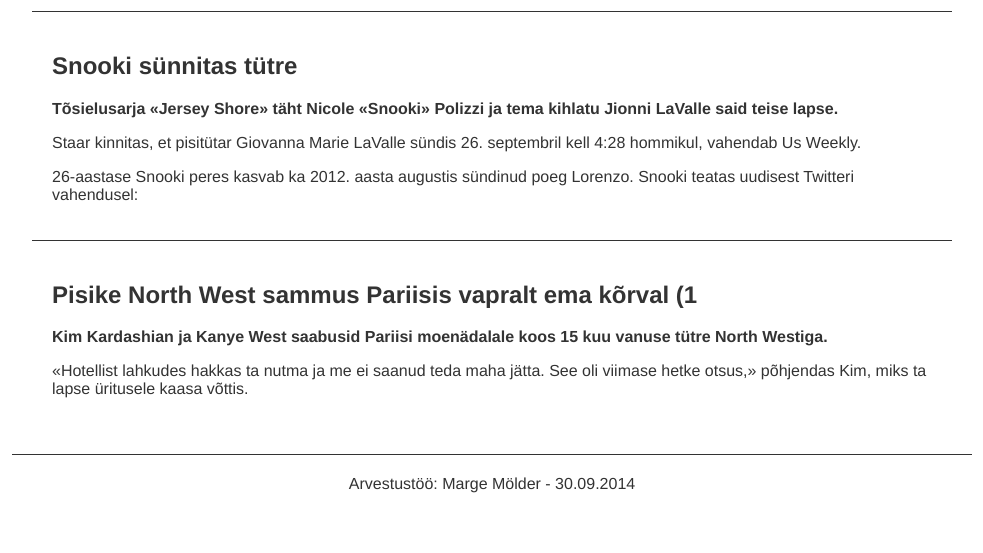
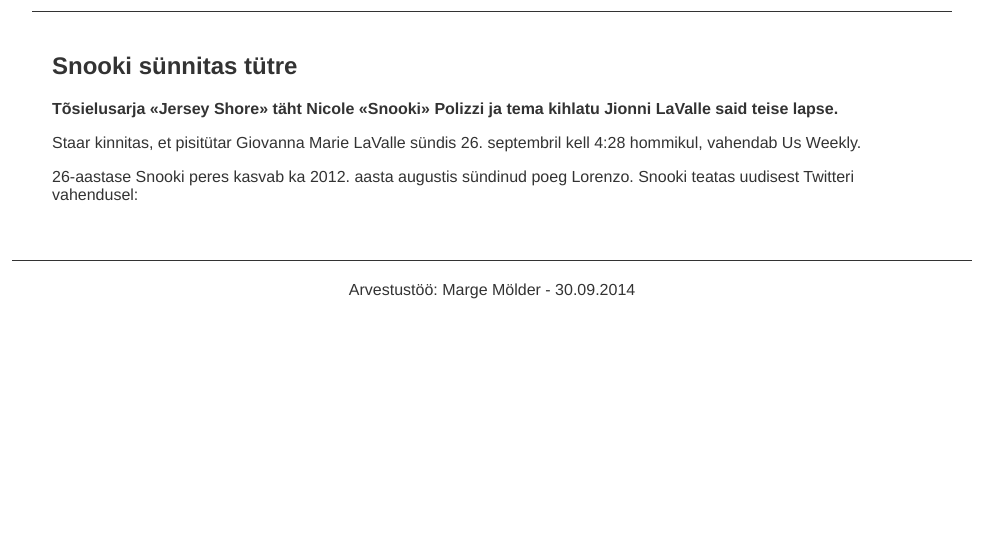
Before and after one commit to maardz/1-periood-arvestus, a PHP site: page /news.php in a window 1280 px wide. Shown: the part 577-1130 px from the top of the page, without its empty margins (148-1131 px from the left). After the commit the page ends 876 px from the top, so only its background shows below. Run offline with PHP 8.4, Linux system fonts and the light colour scheme.

Commit message:
Add ÜL 2

```diff
--- a/layouts/news.php
+++ b/layouts/news.php
@@ -10,44 +10,29 @@
 
     <main id="site-body">
       <section id="site-content">
+        <?php
+          $count=0;
+          foreach ($blog_news as $article) { ?>
             <article class="blog-post">
-          <h2 class="post-title">Eesti Disainiauhindade pidulik gala tõi ohtralt auhindu ja moeka seltskonna</h2>
+              <h2 class="post-title"><?php echo $article["post_title"]; ?></h2>
               <div class="post-excerpt">
-            <p>Reedel, 26. septembril toimus Lilleküla jalgpallihallis pidulik Eesti Disainiauhinnad 2014 pidulik gala, kus pärjati parimaid kodumaiseid disainereid. Selle aasta parimad disainerid tunnustati viies kategoorias: tootedisain, graafiline disain, veebidisain, noor disainer ja teenusedisain. Silmapaistvaimad tegijad valiti välja 434 erineva töö seast.</p>
+                <?php echo $article["post_excerpt"]; ?>
               </div>
 
               <div class="post-body">
-            <p>Graafilise disaini üheks laureaadiks said disainerid Kerli Virk ja Stella Skulatšjova, kataloogiga Kaamos, mis on mahukaim ülevaade tänapäeva Eesti moeväljast. Veel sai tunnustust Kalevi Eesti laulu-ja tantsupeo šokolaadipakend, mille kujundas pakendidisainile orienteeritud firma KOOR.</p>
-            <p>Noore disaineri auhinna SÄSI pälvis Aap Piho, kes on nüüdseks suutnud oma brändiga Warm North ilma teha ka rahvusvahelisel turul. “SÄSI preemia esikümme kujunes sel aastal väga tasavägiseks, sest pea kõik disaineritel omavad enda brändi ning reaalset ettevõtluskogemust,” rääkis žürii esimees, disainer Martin Pärn. Väikse SÄSI preemia määrati Mariti Ilisonile, kes on kollektsiooniga “Magada tahaks” andnud käsitööle ja lookaalsusele täiesti uue mõõtme ning sidunud sellega taaskasutuse ja säästliku tootmise mõõtmed.”</p>
-            <p>Tööstusdisaini auhinna pälvis disainer Mihkel Güssoni loodud surfarite abimees Shaka Weather Station, mida saavad kasutada purjetajad, lohesurfarid, mägironijad. Shaka puhul hindas žürii toote uuenduslikkust, innovaatilisust ja ülimat praktilisust. Parima autoridisaini auhind läks Tarmo Luisu Riidepuu-lambile What?, mis on tõeliselt universaalne ja üllatuslik valgusti. </p>
+                <?php echo $article["post_body"]; ?>
               </div>
             </article>
-
-        <article class="blog-post">
-          <h2 class="post-title">Snooki sünnitas tütre</h2>
-          <div class="post-excerpt">
-            <p>Tõsielusarja «Jersey Shore» täht Nicole «Snooki» Polizzi ja tema kihlatu Jionni LaValle said teise lapse.</p>
-          </div>
-          <div class="post-body">
-            <p>Staar kinnitas, et pisitütar Giovanna Marie LaValle sündis 26. septembril kell 4:28 hommikul, vahendab Us Weekly.</p>
-            <p>26-aastase Snooki peres kasvab ka 2012. aasta augustis sündinud poeg Lorenzo.
-Snooki teatas uudisest Twitteri vahendusel:</p>
-          </div>
-        </article>
-
-        <article class="blog-post">
-          <h2 class="post-title">Pisike North West sammus Pariisis vapralt ema kõrval (1</h2>
-          <div class="post-excerpt">
-            <p>Kim Kardashian ja Kanye West saabusid Pariisi moenädalale koos 15 kuu vanuse tütre North Westiga.</p>
-          </div>
-          <div class="post-body">
-            <p>«Hotellist lahkudes hakkas ta nutma ja me ei saanud teda maha jätta. See oli viimase hetke otsus,» põhjendas Kim, miks ta lapse üritusele kaasa võttis.</p>
-          </div>
-        </article>
+        <?php
+            $count++;
+            if($count==2)break;
+          }
+        ?>
       </section>
     </main>
 
     <?php include "../components/site-footer.php"; ?>
+
   </div>
 </body>
 </html>
```
Lines whose indentation alone changed are shown as unchanged.
